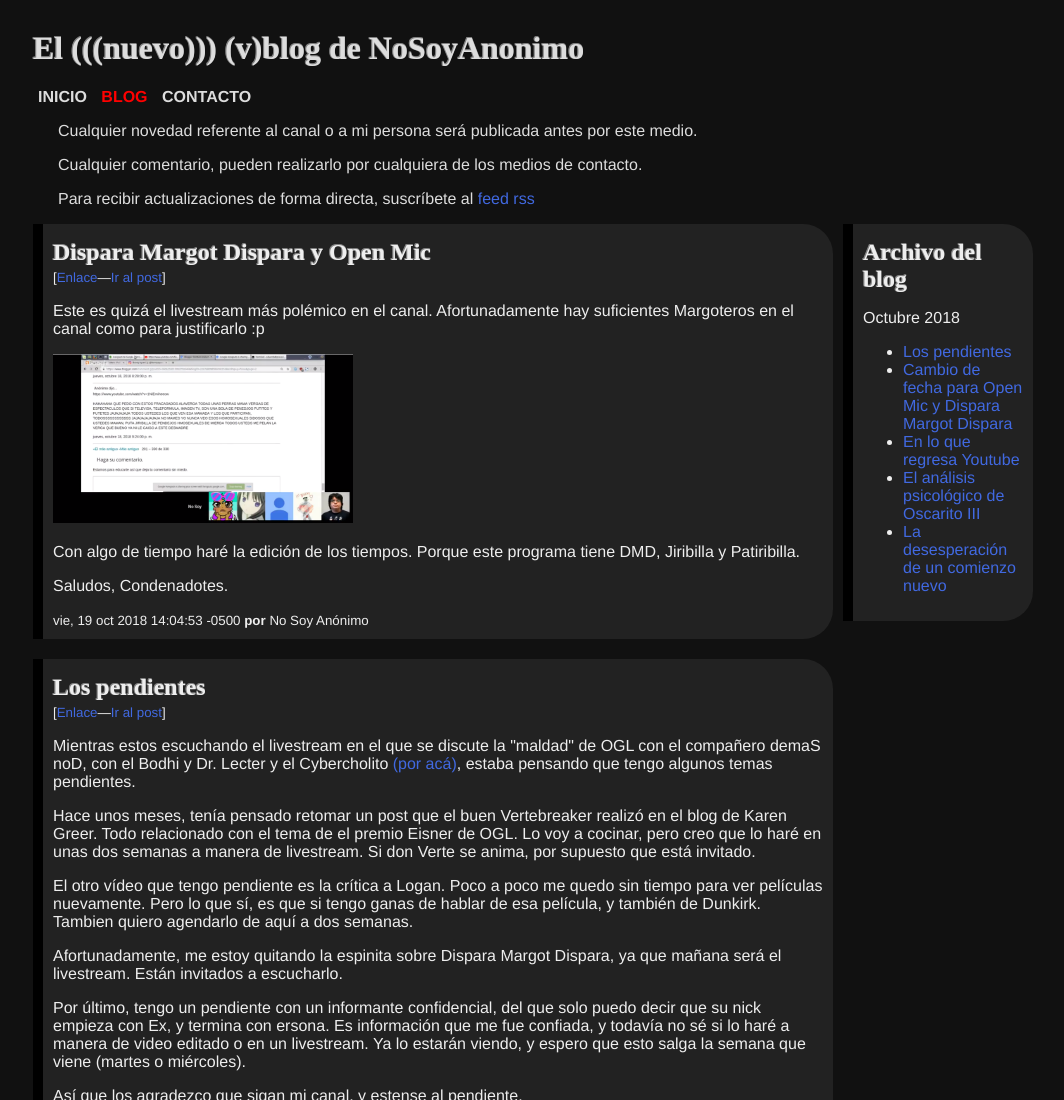
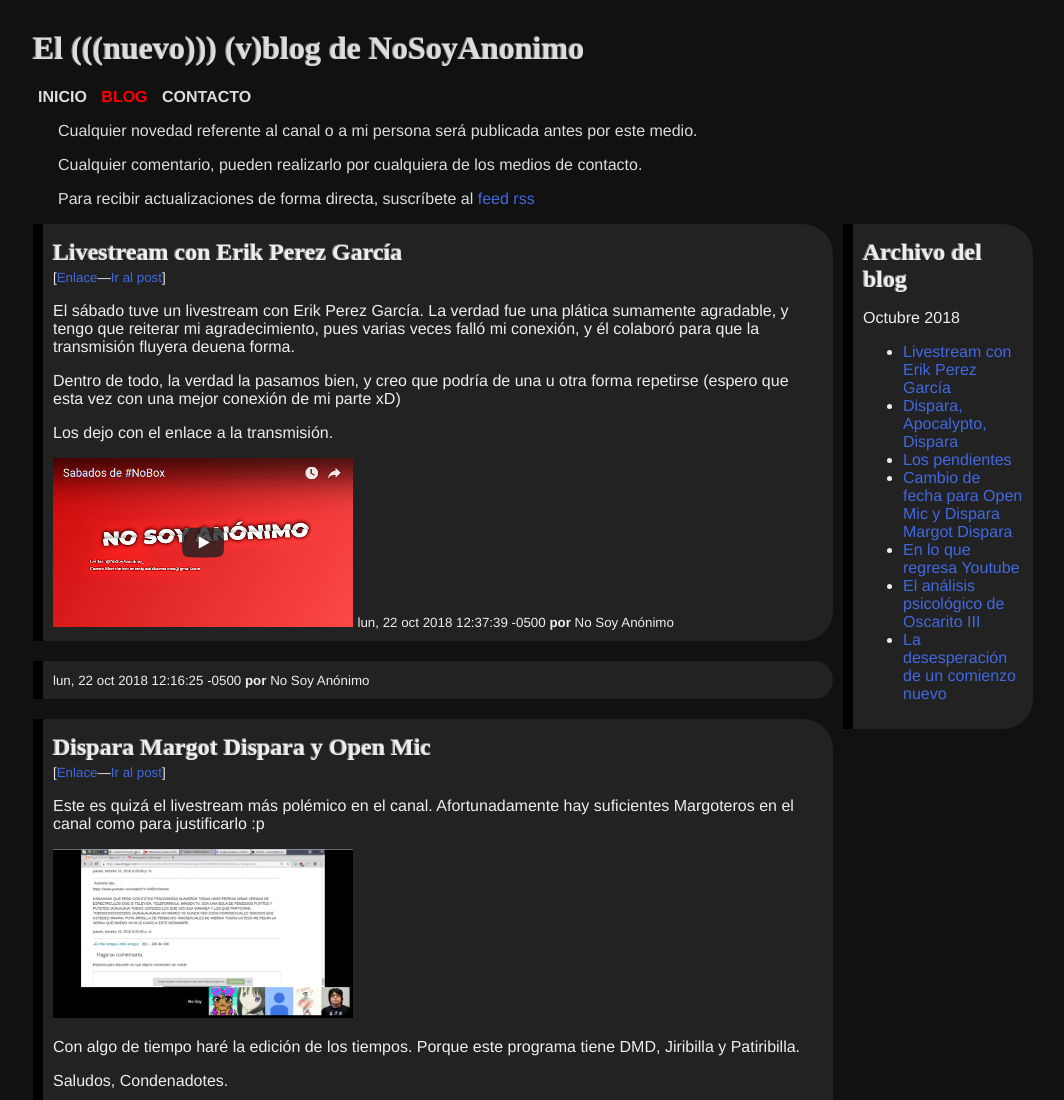
Before and after one commit to isabella232/NoSoyAnonimo.github.io, a plain HTML site: page blog.htm in a window 1280 px wide. Shown: the top 1100 px of the page, without its empty margins (82-1146 px from the left). Drawn offline with Linux system fonts and the light colour scheme.

Commit message:
Actualización

```diff
--- a/blog.htm
+++ b/blog.htm
@@ -26,6 +26,26 @@
 	    <div style="float: left; max-width: 800px;">
 
 	    <!-- LB -->
+
+<article>
+<h2 id='livestream-con-erik-perez-garcía'>Livestream con Erik Perez García</h2><small>[<a aria-hidden="true" href="blog.htm#livestream-con-erik-perez-garcía">Enlace</a>&mdash;<a href="blog/livestream-con-erik-perez-garcía.html">Ir al post</a>]</small>
+
+<p>El sábado tuve un livestream con Erik Perez García. La verdad fue una plática sumamente agradable, y tengo que reiterar mi agradecimiento, pues varias veces falló mi conexión, y él colaboró para que la transmisión fluyera deuena forma.</p>
+
+<p>Dentro de todo, la verdad la pasamos bien, y creo que podría de una u otra forma repetirse (espero que esta vez con una mejor conexión de mi parte xD)</p>
+
+<p>Los dejo con el enlace a la transmisión.</p>
+
+<a href="https://www.youtube.com/watch?v=nFrI0tBmEpI"><img src="images/erik.png"></a>
+<small>lun, 22 oct 2018 12:37:39 -0500 <b>por </b> No Soy Anónimo</small>
+</article>
+
+
+<article>
+
+<small>lun, 22 oct 2018 12:16:25 -0500 <b>por </b> No Soy Anónimo</small>
+</article>
+
 
 <article>
 <h2 id='dispara-margot-dispara-y-open-mic'>Dispara Margot Dispara y Open Mic</h2><small>[<a aria-hidden="true" href="blog.htm#dispara-margot-dispara-y-open-mic">Enlace</a>&mdash;<a href="blog/dispara-margot-dispara-y-open-mic.html">Ir al post</a>]</small>
@@ -156,6 +176,8 @@
 		<h2>Archivo del blog</h2>
 		<p>Octubre 2018</p>
 		<ul>
+		    <li><a href="blog.htm#livestream-con-erik-perez-garcía">Livestream con Erik Perez García</a></li>
+		    <li><a href="blog.htm#dispara-margot-dispara-y-open-mic">Dispara, Apocalypto, Dispara</a></li>
 		    <li><a href="blog.htm#los-pendientes">Los pendientes</a></li>
 		    <li><a href="blog.htm#cambio-de-fecha-para-open-mic-y-dispara-margot-dispara">Cambio de fecha para Open Mic y Dispara Margot Dispara</a></li>
 		    <li><a href="blog.htm#en-lo-que-regresa-youtube">En lo que regresa Youtube</a></li>
```
Also changed, not shown: blog/livestream-con-erik-perez-garcía.html (added, +18 -0 lines), rss.xml (+28 -0 lines), images/erik.png (added), 1 other file.
